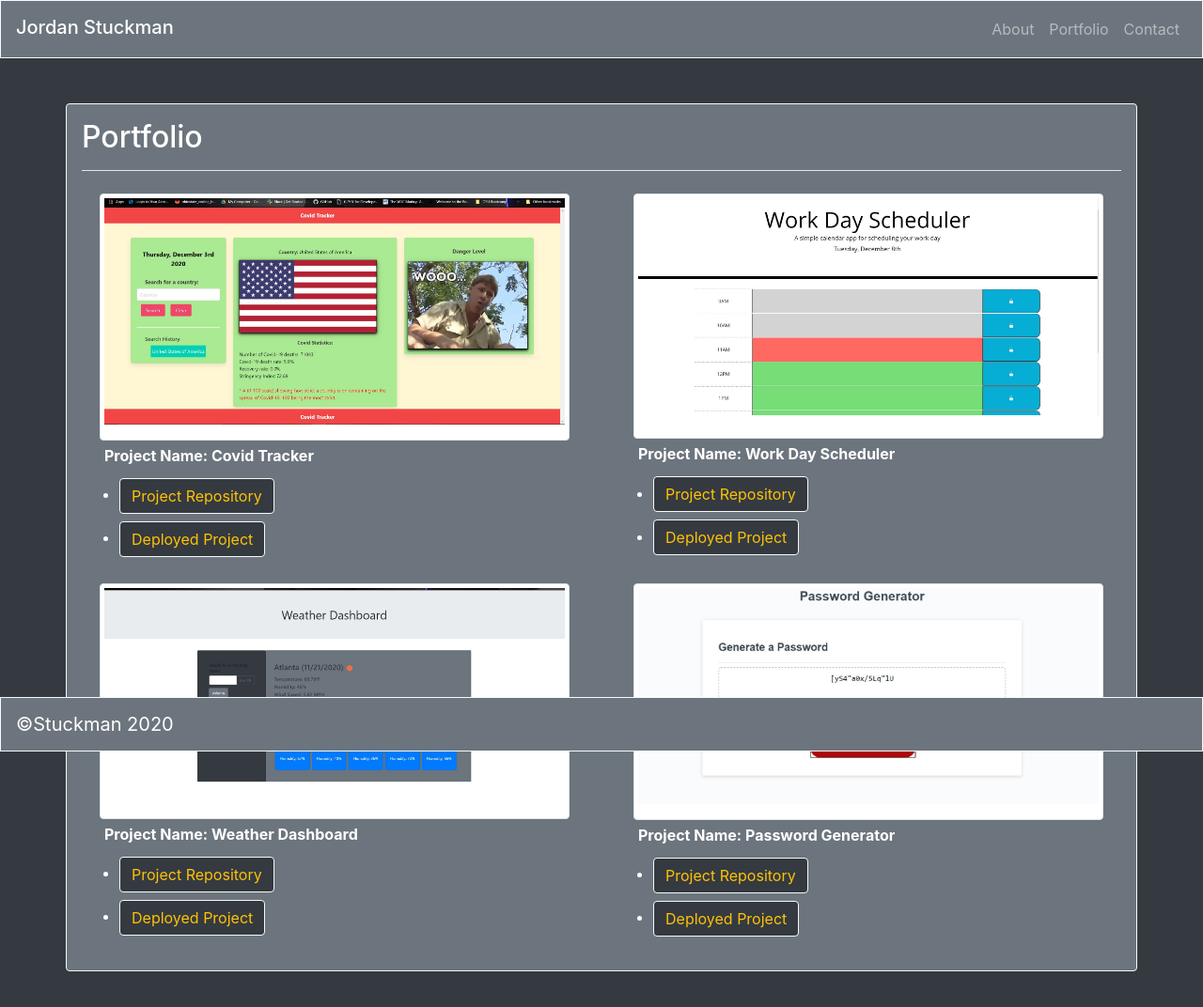
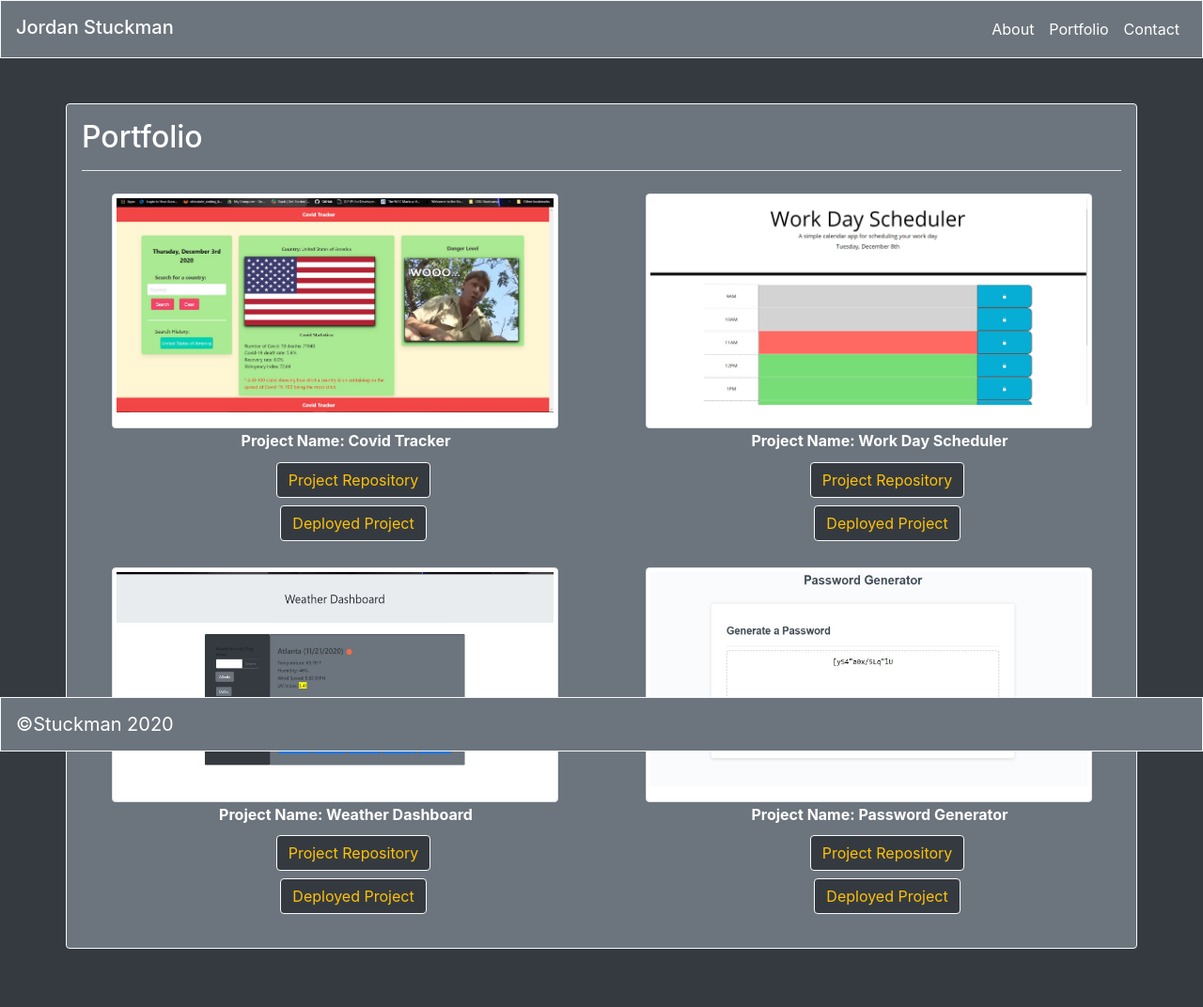
Before and after one commit to jordanks93/Responsive-Portfolio, a plain HTML site: page portfolio.html in a window 1280 px wide. Shown: the whole page at 94% size. Drawn offline with nearby package versions, Linux system fonts and the light colour scheme.

Commit message:
updated css to tweak margins and center elements, added images for demo

```diff
--- a/portfolio.html
+++ b/portfolio.html
@@ -16,7 +16,7 @@
 
 <body class="bg-dark pb-5">
   <!--Navigation bar provided links to other html files-->
-  <nav class="navbar navbar-expand-lg navbar-dark bg-secondary border border-light">
+  <nav class="navbar navbar-expand-lg navbar-dark bg-secondary border border-light text-white">
     <span class="navbar-brand mb-1 h1">Jordan Stuckman</span>
     <button class="navbar-toggler" type="button" data-toggle="collapse" data-target="#navbarSupportedContent"
       aria-controls="navbarSupportedContent" aria-expanded="false" aria-label="Toggle navigation">
@@ -25,22 +25,21 @@
     <div class="collapse navbar-collapse" id="navbarSupportedContent">
       <ul class="navbar-nav ml-auto">
         <li class="nav-item">
-          <a class="nav-link" href="index.html">About</a>
+          <a class="nav-link text-white" href="index.html">About</a>
         </li>
         <li class="nav-item">
-          <a class="nav-link" href="portfolio.html">Portfolio</a>
+          <a class="nav-link text-white" href="portfolio.html">Portfolio</a>
         </li>
         <li class="nav-item">
-          <a class="nav-link" href="contact.html">Contact</a>
+          <a class="nav-link text-white" href="contact.html">Contact</a>
         </li>
       </ul>
     </div>
   </nav>
 
   <!--Portfolio gallery of images-->
-  <Section>
-    <div
-      class="container mx-auto my-5 mb-5 p-3 border border-secondary rounded bg-secondary text-white border border-light">
+  <Section id="portfolioGal">
+    <div class="container my-5 mb-5 p-3 border border-secondary rounded bg-secondary text-white border border-light">
 
       <div class="page-header">
         <h2>Portfolio</h2>
@@ -50,30 +49,30 @@
       <div class="row">
 
         <div class="col-lg-6 col-sm-12">
-          <img src="images/CovidTracker.JPG" height=400 width=500 class="img-thumbnail mx-auto d-block pb-3 mt-2"
-            alt="Placeholder">
-          <label for="linkList" class="ml-4 mt-1"><strong>Project Name: Covid Tracker</strong></label>
+          <img src="images/CovidTracker.JPG" class="img-thumbnail mx-auto d-block pb-3 mt-2" alt="Placeholder">
+          <h6 class="ml-4 mt-1"><strong>Project Name: Covid Tracker</strong></h6>
           <ul id="linkList">
-            <li><a class="btn btn-dark text-warning border border-light my-1"
+            <a class="btn btn-dark text-warning border border-light my-1"
               href="https://github.com/sziccardi1998/COVIDTracker" target="_blank" rel="noopener noreferrer">Project
-                Repository</a></li>
-            <li><a class="btn btn-dark text-warning border border-light my-1"
+              Repository</a>
+            <br>
+            <a class="btn btn-dark text-warning border border-light my-1"
               href="https://sziccardi1998.github.io/COVIDTracker/" target="_blank" rel="noopener noreferrer">Deployed
-                Project</a></li>
+              Project</a>
           </ul>
         </div>
 
         <div class="col-lg-6 col-sm-12">
-          <img src="images/WorkDaySched.JPG" height=400 width=500 class="img-thumbnail mx-auto d-block pb-4 mt-2"
-            alt="Placeholder">
-          <label for="linkList" class="ml-4 mt-1"><strong>Project Name: Work Day Scheduler</strong></label>
+          <img src="images/WorkDaySched.JPG" class="img-thumbnail mx-auto d-block pb-4 mt-2" alt="Placeholder">
+          <h6 class="ml-4 mt-1"><strong>Project Name: Work Day Scheduler</strong></h6>
           <ul id="linkList">
-            <li><a class="btn btn-dark text-warning border border-light my-1"
+            <a class="btn btn-dark text-warning border border-light my-1"
               href="https://github.com/jordanks93/WorkDayScheduler" target="_blank" rel="noopener noreferrer">Project
-                Repository</a></li>
-            <li><a class="btn btn-dark text-warning border border-light my-1"
+              Repository</a>
+            <br>
+            <a class="btn btn-dark text-warning border border-light my-1"
               href="https://jordanks93.github.io/WorkDayScheduler/" target="_blank" rel="noopener noreferrer">Deployed
-                Project</a></li>
+              Project</a>
           </ul>
         </div>
       </div>
@@ -81,31 +80,30 @@
       <div class="row">
 
         <div class="col-lg-6 col-sm-12">
-          <img src="images/weatherDash.jfif" height=400 width=500 class="img-thumbnail mx-auto d-block pb-1 mt-2"
-            alt="Placeholder">
-          <label for="linkList" class="ml-4 mt-1"><strong>Project Name: Weather Dashboard</strong></label>
+          <img src="images/weatherDash.jfif" class="img-thumbnail mx-auto d-block pb-1 mt-2" alt="Placeholder">
+          <h6 class="ml-4 mt-1"><strong>Project Name: Weather Dashboard</strong></h6>
           <ul id="linkList">
-            <li><a class="btn btn-dark text-warning border border-light my-1"
+            <a class="btn btn-dark text-warning border border-light my-1"
               href="https://github.com/jordanks93/WeatherDashboard" target="_blank" rel="noopener noreferrer">Project
-                Repository</a></li>
-            <li><a class="btn btn-dark text-warning border border-light my-1"
+              Repository</a>
+            <br>
+            <a class="btn btn-dark text-warning border border-light my-1"
               href="https://jordanks93.github.io/WeatherDashboard/" target="_blank" rel="noopener noreferrer">Deployed
-                Project</a></li>
+              Project</a>
           </ul>
         </div>
 
         <div class="col-lg-6 col-sm-12">
-          <img src="images/PasswordGen.jfif" height=400 width=500 class="img-thumbnail mx-auto d-block pb-3 mt-2"
-            alt="Placeholder">
-          <label for="linkList" class="ml-4 mt-1"><strong>Project Name: Password Generator</strong></label>
+          <img src="images/PasswordGen.jfif" class="img-thumbnail mx-auto d-block pb-3 mt-2" alt="Placeholder">
+          <h6 class="ml-4 mt-1"><strong>Project Name: Password Generator</strong></h6>
           <ul id="linkList">
-            <li><a class="btn btn-dark text-warning border border-light my-1"
+            <a class="btn btn-dark text-warning border border-light my-1"
               href="https://github.com/jordanks93/PasswordGenerator" target="_blank" rel="noopener noreferrer">Project
-                Repository</a></li>
-            <li><a class="btn btn-dark text-warning border border-light my-1"
-                href="https://jordanks93.github.io/PasswordGenerator/" target="_blank"
-                rel="noopener noreferrer">Deployed
-                Project</a></li>
+              Repository</a>
+            <br>
+            <a class="btn btn-dark text-warning border border-light my-1"
+              href="https://jordanks93.github.io/PasswordGenerator/" target="_blank" rel="noopener noreferrer">Deployed
+              Project</a>
           </ul>
         </div>
       </div>
--- a/style.css
+++ b/style.css
@@ -5,3 +5,44 @@ hr {
 p {
     font-size: large;
 }
+
+/* body {
+    background-image: url('https://wallpaperaccess.com/full/396538.jpg';
+} */
+
+#contactForm {
+    height: 375px;
+    width: 375px;
+}
+
+#contactForm button {
+    margin-left: 265px;
+}
+
+#aboutMe {
+    margin: auto;
+    width: 95%;
+    text-align: left;
+}
+
+#portfolioGal {
+    margin: auto;
+    width: 95%;
+}
+
+#linkList {
+    text-align: center;
+}
+
+h6 {
+    text-align: center;
+}
+
+#portfolioGal img {
+    width:  475px;
+    height: 250px;
+}
+
+nav ul{
+    align-items: center;
+}
```
Also changed, not shown: contact.html (+7 -7 lines), index.html (+5 -5 lines), images/Index.png (added), images/newContactMe.png (added), images/newPortfolio.png (added). Lines whose indentation alone changed are shown as unchanged.
